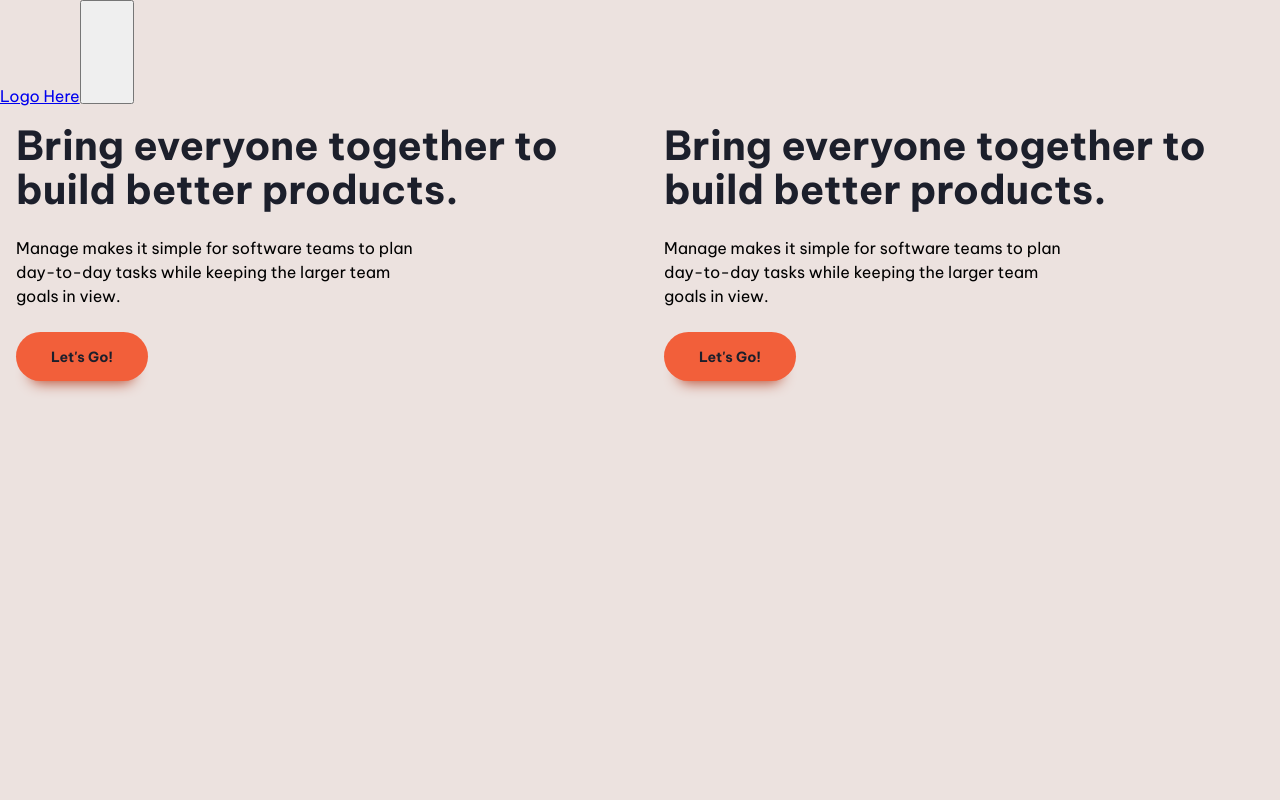
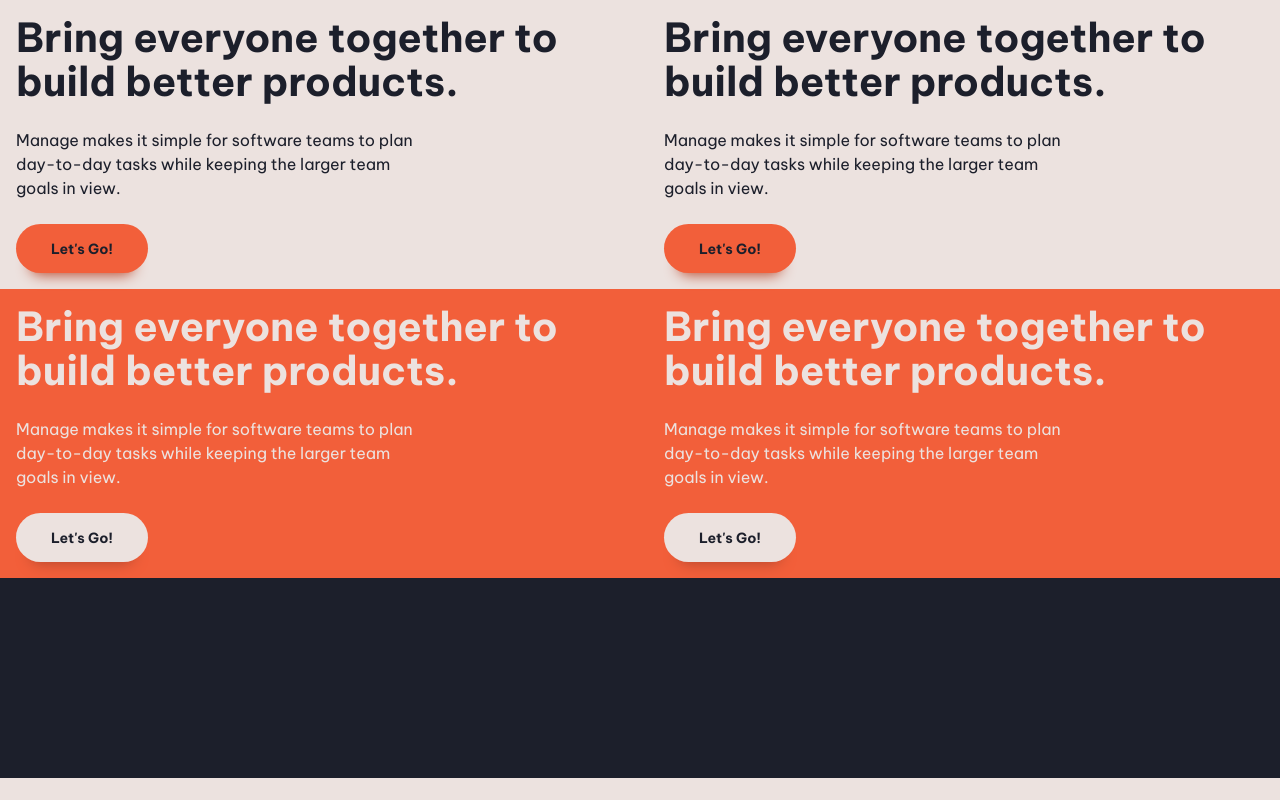
Before and after one commit to bennyjams/dynamic-palette-site, a React (Create React App) app: page / in a window 1280 px wide. Built offline with nearby package versions, Linux system fonts and the light colour scheme.

Commit message:
neopolitan site, svg issues shelved

```diff
--- a/src/App.css
+++ b/src/App.css
@@ -140,8 +140,8 @@ body {
 }
 
 .button[data-type="inverted"] {
-  background-color: var(--clr-neu-400);
-  color: var(--clr-acc-400);
+  background-color: var(--clr-bkg-400);
+  color: var(--clr-pri-400);
 }
 
 .button:hover,
@@ -152,7 +152,7 @@ body {
 
 .button[data-type="inverted"]:hover,
 .button[data-type="inverted"]:focus-visible {
-  background-color: var(--clr-neu-400);
+  background-color: var(--clr-bkg-400);
   color: var(--clr-acc-400);
 }
 
@@ -171,6 +171,12 @@ body {
   .title-p-button p {
     padding: var(--size-500) 30% var(--size-500) 0;
   }
+}
+
+/* FOOTER */
+
+.primary-footer {
+  min-height: 200px;
 }
 
 /* UTILITY CLASSES */
@@ -200,6 +206,13 @@ body {
   }
 }
 
+.bg-primary-400 {
+  background-color: var(--clr-pri-400);
+}
+.bg-accent-400 {
+  background-color: var(--clr-acc-400);
+}
+
 .text-primary-400 {
   color: var(--clr-pri-400);
 }
@@ -208,6 +221,9 @@ body {
 }
 .text-neutral-400 {
   color: var(--clr-neu-400);
+}
+.text-background-400 {
+  color: var(--clr-bkg-400);
 }
 
 .fw-bold {
--- a/src/App.js
+++ b/src/App.js
@@ -1,4 +1,3 @@
-import logo from "./logo.svg";
 import "./App.css";
 
 let root = document.querySelector(":root");
@@ -42,11 +41,29 @@ function RegularSection() {
         <h1 className="fs-primary-heading fw-bold text-primary-400">
           Bring everyone together to build better products.
         </h1>
-        <p>
+        <p className="text-primary-400">
           Manage makes it simple for software teams to plan day-to-day tasks
           while keeping the larger team goals in view.
         </p>
         <button onClick={setPalette} className="button">
+          Let's Go!
+        </button>
+      </div>
+    </>
+  );
+}
+function InvertedRegularSection() {
+  return (
+    <>
+      <div className="title-p-button">
+        <h1 className="fs-primary-heading fw-bold text-background-400">
+          Bring everyone together to build better products.
+        </h1>
+        <p className="text-background-400">
+          Manage makes it simple for software teams to plan day-to-day tasks
+          while keeping the larger team goals in view.
+        </p>
+        <button onClick={setPalette} className="button" data-type="inverted">
           Let's Go!
         </button>
       </div>
@@ -61,6 +78,10 @@ function App() {
         {RegularSection()}
         {RegularSection()}
       </div>
+      <div className="even-columns | bg-accent-400">
+        {InvertedRegularSection()}
+        {InvertedRegularSection()}
+      </div>
     </>
   );
 }
--- a/src/components/Footer.js
+++ b/src/components/Footer.js
@@ -3,7 +3,9 @@ import "../App.css";
 export function Footer() {
   return (
     <>
-      <footer></footer>
+      <footer className="primary-footer | bg-primary-400 text-neutral-400">
+        <div></div>
+      </footer>
     </>
   );
 }
--- a/src/components/Header.js
+++ b/src/components/Header.js
@@ -4,7 +4,7 @@ export function Header() {
   return (
     <>
       <header className="primary-header">
-        <div className="container">
+        <div className="container | visually-hidden">
           <div className="nav-wrapper">
             <a href="#">Logo Here</a>
             <button
@@ -13,11 +13,12 @@ export function Header() {
               aria-expanded="false"
             >
               <svg className="icon-hamburger" width={50} height={50}>
-                <use href="../../images/menu.svg"></use>
+                <use xlinkHref="../../images/menu.svg#menu"></use>
               </svg>
               <svg className="icon-close" width={50} height={50}>
-                <use href="../../images/close.svg"></use>
+                <use xlinkHref="../../images/close.svg#close"></use>
               </svg>
+
               <span className="visually-hidden">Menu</span>
             </button>
             <div className="theme-menu-wrapper" id="theme-menu-wrapper">
```
Also changed, not shown: src/logo.svg (deleted), 1 other file (tests, documents, lock files or other folders).
